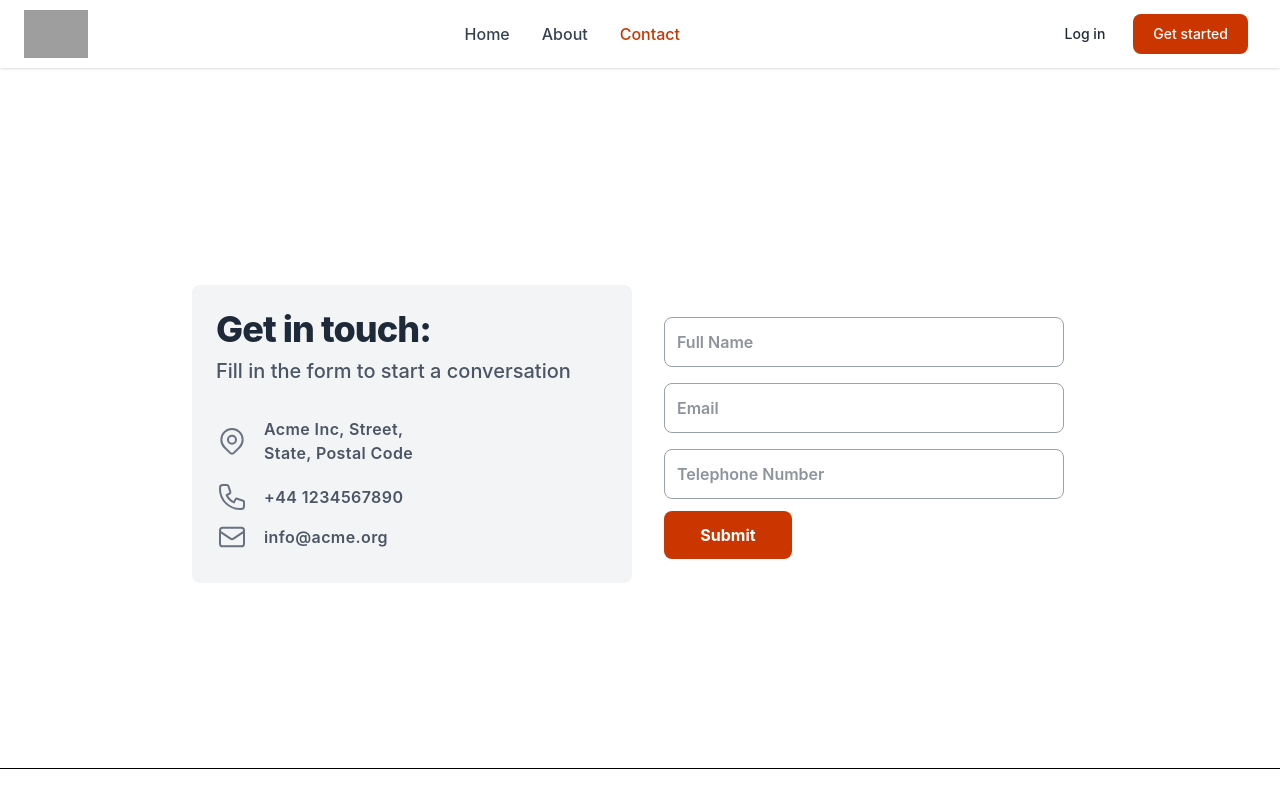
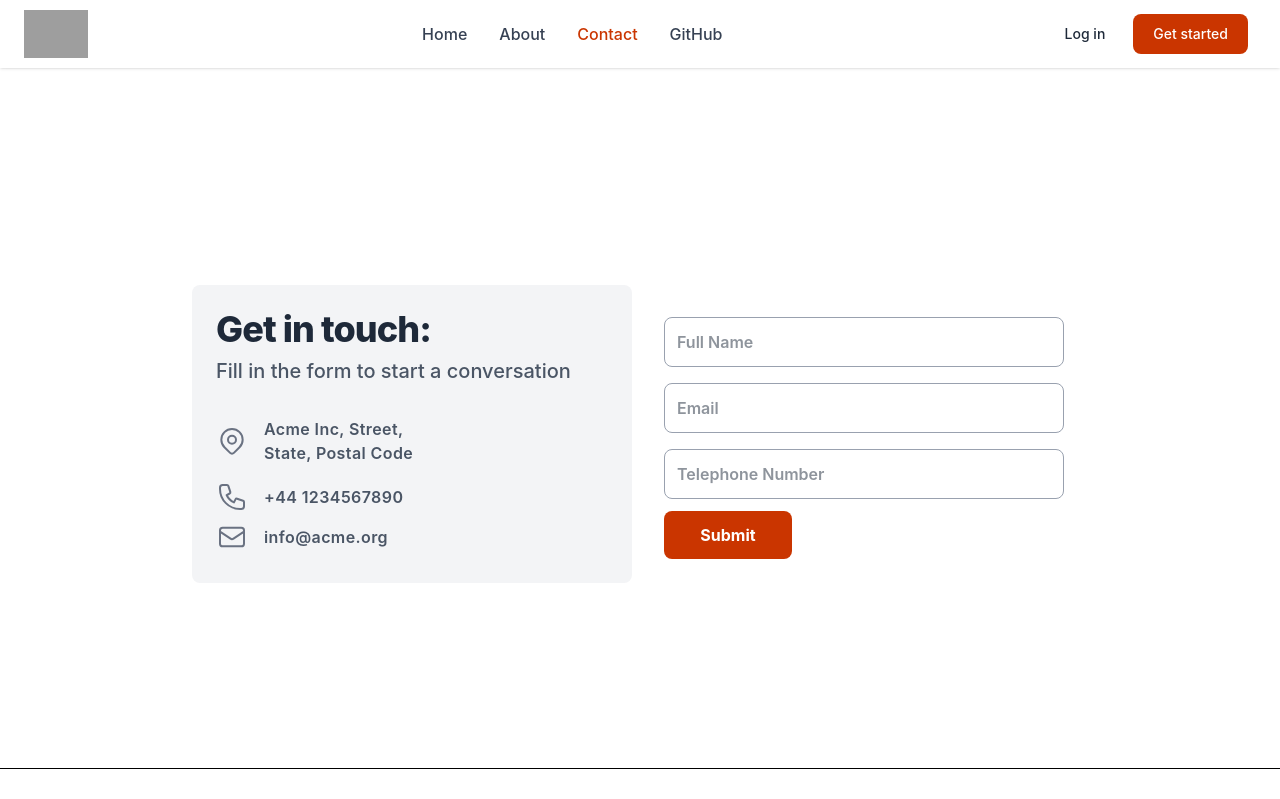
Before and after one commit to khanzada44/react-project, a React (Vite) app in the folder ReactRouter/: page /contact in a window 1280 px wide. Shown: the top 799 px of the page. Built offline with nearby package versions, Linux system fonts and the light colour scheme; grey boxes are pictures that could not be loaded.

Commit message:
add the git page

```diff
--- /dev/null
+++ b/ReactRouter/src/components/Github/github.jsx
@@ -0,0 +1,20 @@
+import React, { useEffect, useState } from 'react'
+import { useLoaderData } from 'react-router';
+
+function Github() {
+    const data = useLoaderData();
+
+  return (
+    <div className="bg-gray-600 text-white p-3 text-3xl">
+      Github Followers: {data.followers}
+      <img src={data.avatar_url} alt="Git-Picture" srcset="" width={300}/>
+    </div>
+  );
+}
+
+export default Github;
+
+export const githubInfoLoder = async () =>{
+    const response = await fetch('https://api.github.com/users/khanzada44')
+    return response.json()
+}
--- a/ReactRouter/src/components/Header/header.jsx
+++ b/ReactRouter/src/components/Header/header.jsx
@@ -62,6 +62,16 @@ export default function Header() {
                   Contact
                 </NavLink>
               </li>
+              <li>
+                <NavLink
+                  to="/Github"
+                  className={({ isActive }) =>
+                    `block py-2 pr-4 pl-3 duration-200 ${isActive ? "text-orange-700" : "text-gray-700"} border-b border-gray-100 hover:bg-gray-50 lg:hover:bg-transparent lg:border-0 hover:text-orange-700 lg:p-0`
+                  }
+                >
+                  GitHub
+                </NavLink>
+              </li>
             </ul>
           </div>
         </div>
--- /dev/null
+++ b/ReactRouter/src/components/User/user.jsx
@@ -0,0 +1,9 @@
+import React from "react";
+import { useParams } from "react-router";
+
+function user() {
+  const { user_id } = useParams();
+  return <div className="bg-gray-600 text-white p-3 text-3xl">User: {user_id}</div>;
+}
+
+export default user;
--- a/ReactRouter/src/main.jsx
+++ b/ReactRouter/src/main.jsx
@@ -11,6 +11,8 @@ import Layout from "./Layout";
 import Home from "./components/Home/home";
 import About from "./components/About/about";
 import Contact from "./components/Contact/contact";
+import User from "./components/User/user";
+import Github, {githubInfoLoder} from "./components/Github/github";
 
 // const router = createBrowserRouter([
 //   {
@@ -39,6 +41,8 @@ const router = createBrowserRouter(
     <Route path='' element={<Home/>}/>
     <Route path='about' element={<About/>}/>
     <Route path='contact' element={<Contact/>}/>
+    <Route path='user/:user_id' element={<User/>}/>
+    <Route loader={githubInfoLoder} path='github' element={<Github/>}/>
   </Route>
   ),
 );
```
